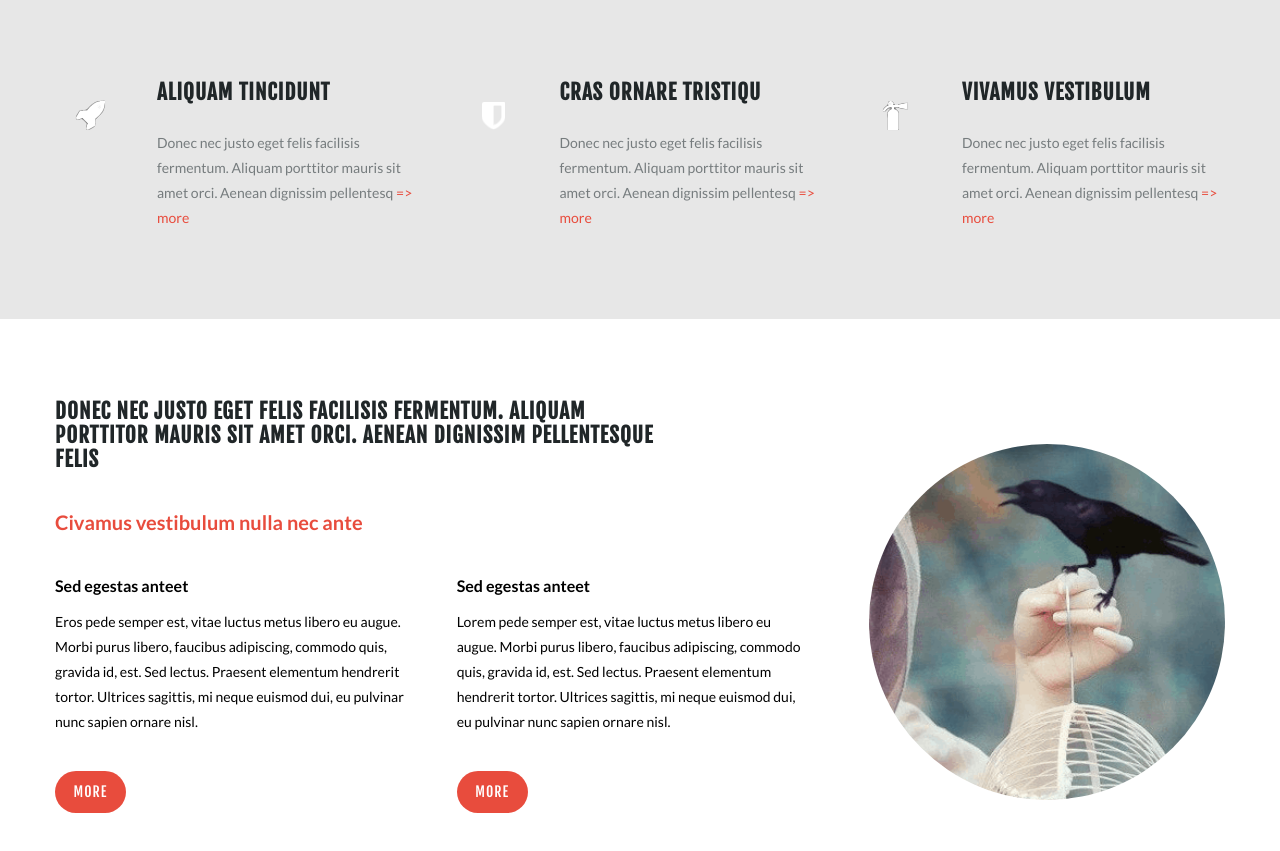
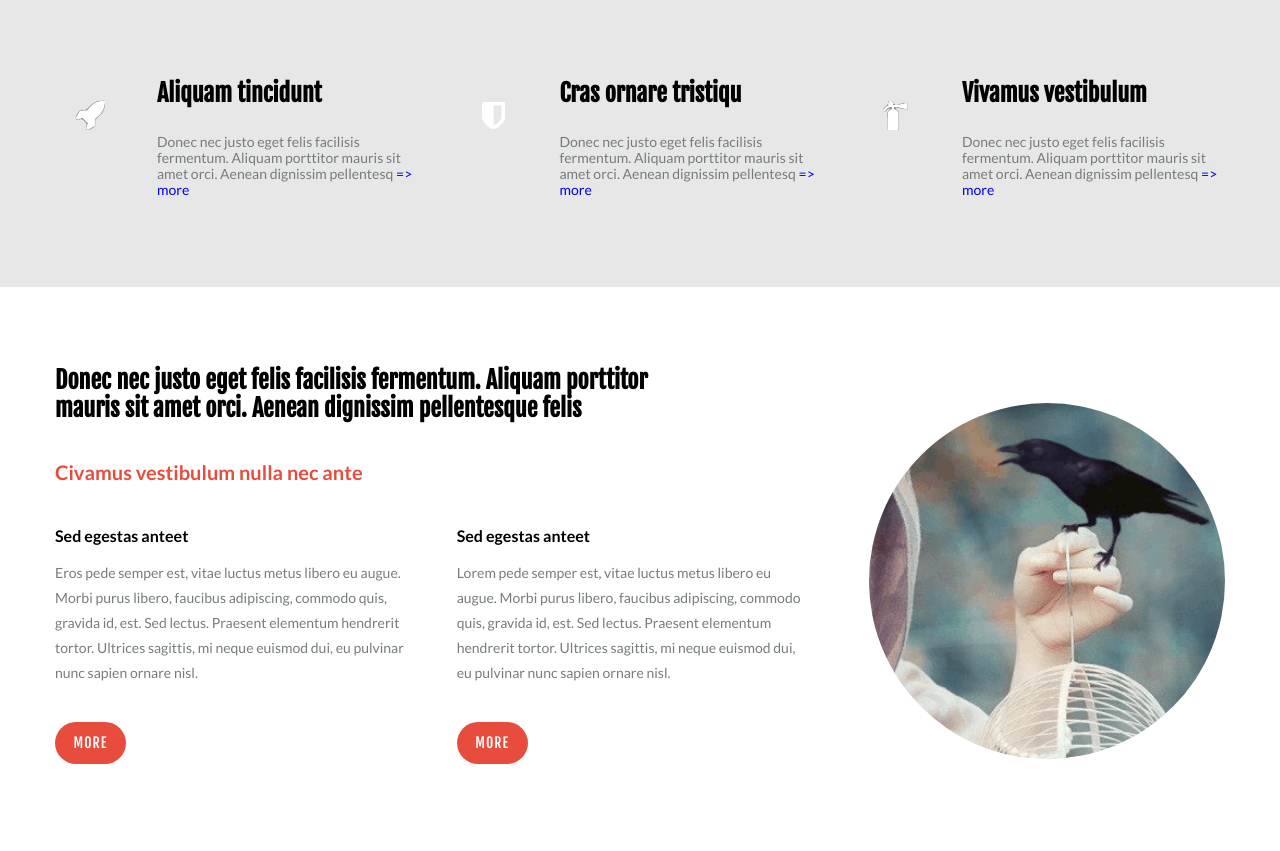
Before and after one commit to Timofei-Benko/itechart-task1-html-css, a website: page src/index.html in a window 1280 px wide. Shown: the part 643-1494 px from the top of the page. Drawn offline with nearby package versions, Linux system fonts and the light colour scheme; files that its build step writes are made by us from their sources.

Commit message:
refactor: small adjustments

```diff
--- a/src/style/scss/components/_main.scss
+++ b/src/style/scss/components/_main.scss
@@ -16,10 +16,6 @@
     &__title {
         max-width: 628px;
         margin-bottom: 39px;
-        font-size: 21px;
-        color: $clr-black;
-        text-transform: uppercase;
-        letter-spacing: 1px;
     }
 
     &__subtitle {
@@ -54,6 +50,7 @@
         &-description {
             margin-bottom: 37px;
             font-size: 14px;
+            color: $clr-gray-dark;
             line-height: 25px;
         }
 
--- a/src/style/scss/components/_services.scss
+++ b/src/style/scss/components/_services.scss
@@ -33,15 +33,15 @@
         margin-right: 31px;
 
         &--icon--rocket {
-            background: url("../../img/icon-rocket.png");
+            background-image: url("../../img/icon-rocket.png");
         }
 
         &--icon--shield {
-            background: url("../../img/icon-shield.png");
+            background-image: url("../../img/icon-shield.png");
         }
 
         &--icon--extinguisher {
-            background: url("../../img/icon-extinguisher.png");
+            background-image: url("../../img/icon-extinguisher.png");
         }
     }
 
@@ -63,10 +63,6 @@
 
     &__service-name {
         margin-bottom: 26px;
-        font-size: 21px;
-        color: $clr-black;
-        text-transform: uppercase;
-        letter-spacing: 1px;
 
         @include lg {
             white-space: nowrap;
@@ -77,18 +73,11 @@
         font-family: $font-secondary;
         font-size: 14px;
         color: $clr-gray-dark;
-        line-height: 25px;
 
-        &-link-more {
-            color: $clr-red;
-
-            &:hover {
-                text-decoration: underline;
-            }
-
-            &:visited {
-                color: $clr-red;
-            }
+        &::placeholder {
+            font-size: 14px;
+            font-style: italic;
+            line-height: var(--input-height);
         }
     }
 }
```
